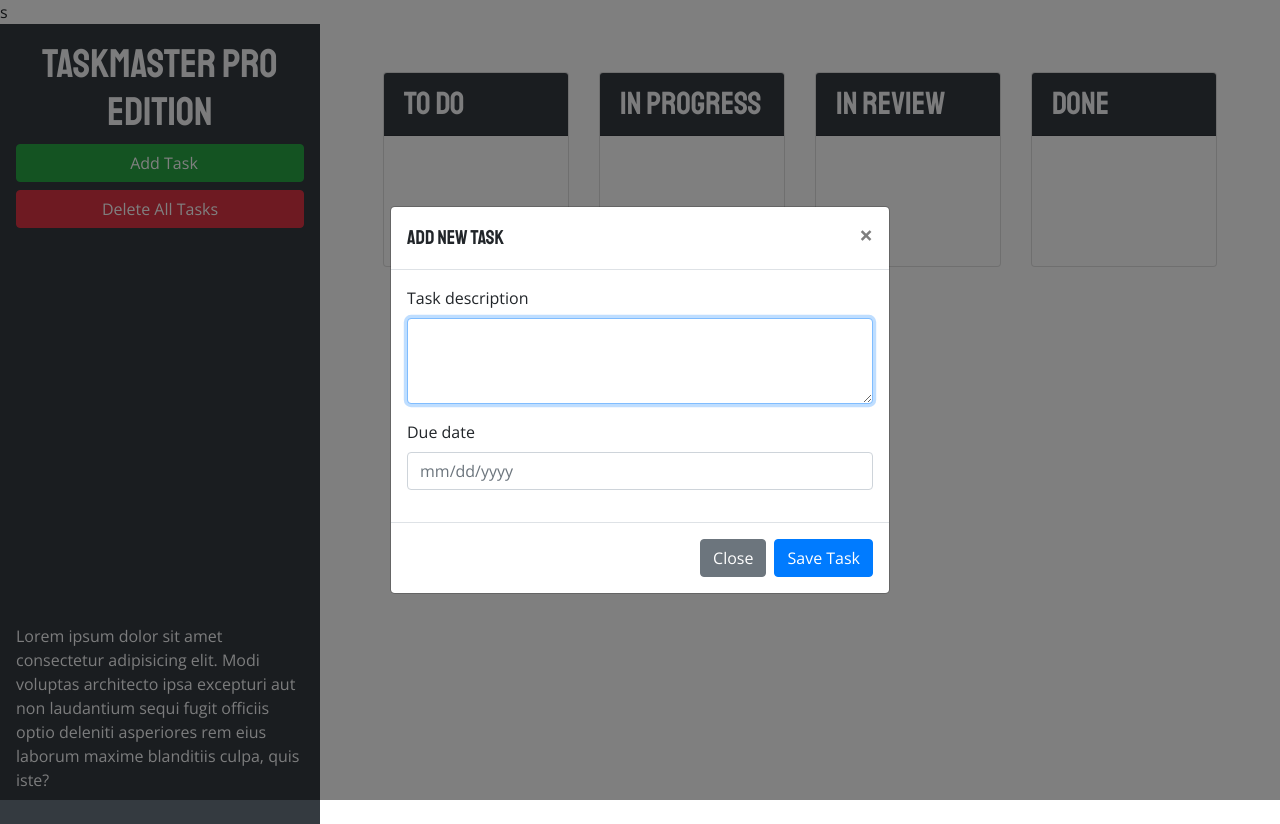
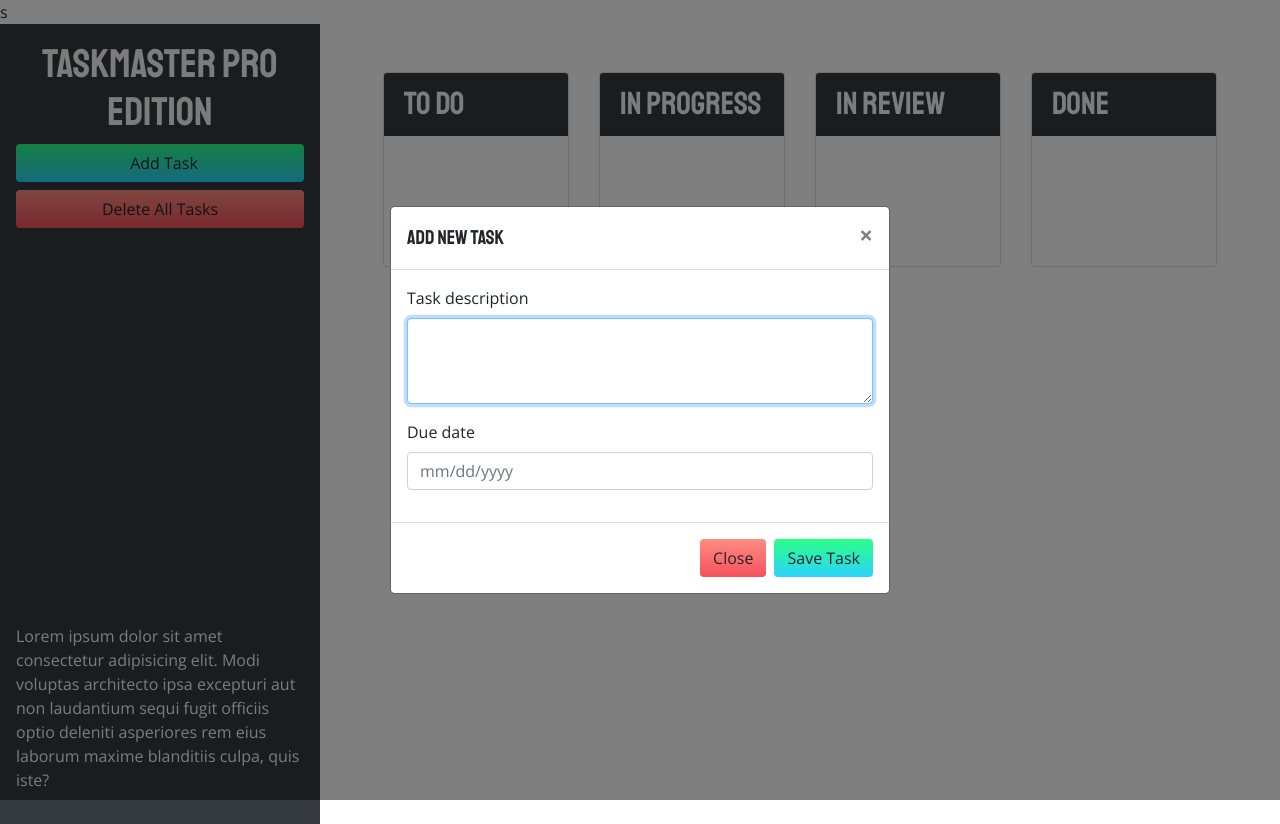
Before and after one commit to AllysonMcGrath/taskmaster-pro, a plain HTML site: page index.html in a window 1280 px wide. Both pictures are taken after a click on the button "Add Task". Drawn offline with nearby package versions, Linux system fonts and the light colour scheme; a web font is replaced by a local one.

Commit message:
UX enhancements

```diff
--- a/assets/css/style.css
+++ b/assets/css/style.css
@@ -41,3 +41,23 @@ h6 {
 .bottom-trash-active {
   background-color: rgba(234,0,39,1);
 }
+
+.btn-add, .btn-save {
+  background-color: #FA8BFF;
+  background-image: linear-gradient(45deg, #FA8BFF 0%, #2BD2FF 52%, #2BFF88 90%);
+  transition: all .5s ease-out;
+  background-size: 1px 100px;
+  background-position: 0 -10px;
+}
+
+.btn-close, .btn-delete {
+  background-color: #EA0028;
+  background-image: linear-gradient(180deg, #FF9A8B 0%, #EA0028 100%);
+  transition: all .5s ease-out;
+  background-size: 1px 100px;
+  background-position: 0 -10px;
+}
+
+.btn-add:hover, .btn-save:hover, .btn-close:hover, .btn-delete:hover {
+  background-position: 1px -50px;
+}
--- a/assets/js/script.js
+++ b/assets/js/script.js
@@ -164,7 +164,7 @@ $("#task-form-modal").on("shown.bs.modal", function() {
 });
 
 // save button in modal was clicked
-$("#task-form-modal .btn-primary").click(function() {
+$("#task-form-modal .btn-save").click(function() {
   // get form values
   var taskText = $("#modalTaskDescription").val();
   var taskDate = $("#modalDueDate").val();
--- a/index.html
+++ b/index.html
@@ -21,10 +21,10 @@
         <span class="oi oi-task d-inline d-lg-none"></span>
         Taskmaster Pro Edition
       </h1>
-      <button id="create-task" class="btn btn-block btn-success" data-toggle="modal" data-target="#task-form-modal">
+      <button id="create-task" class="btn btn-block btn-add" data-toggle="modal" data-target="#task-form-modal">
       <span class="oi oi-plus mr-2"></span>Add Task
       </button>
-      <button id="remove-tasks" class="btn btn-block btn-danger">Delete All Tasks</button>
+      <button id="remove-tasks" class="btn btn-block btn-delete">Delete All Tasks</button>
       <span class="oi oi-task display-1 text-center mb-2 d-none d-lg-block mt-auto"></span>
       <p class="d-none d-lg-block">Lorem ipsum dolor sit amet consectetur adipisicing elit. Modi voluptas architecto ipsa
         excepturi aut non
@@ -101,8 +101,8 @@
           </form>
         </div>
         <div class="modal-footer">
-          <button type="button" class="btn btn-secondary" data-dismiss="modal">Close</button>
-          <button type="button" class="btn btn-primary">Save Task</button>
+          <button type="button" class="btn btn-close" data-dismiss="modal">Close</button>
+          <button type="button" class="btn btn-save">Save Task</button>
         </div>
       </div>
     </div>
```
